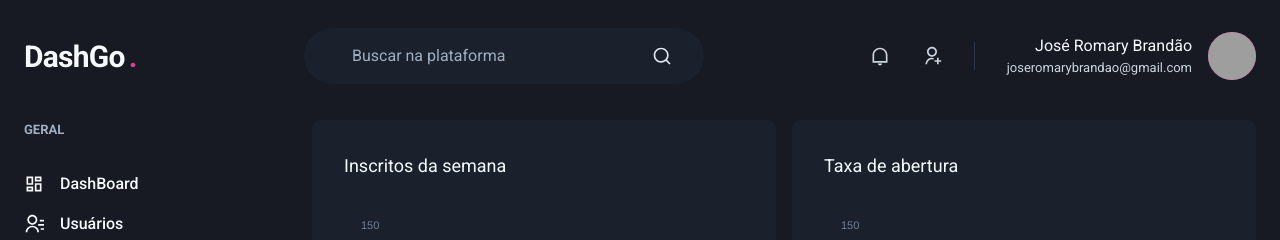
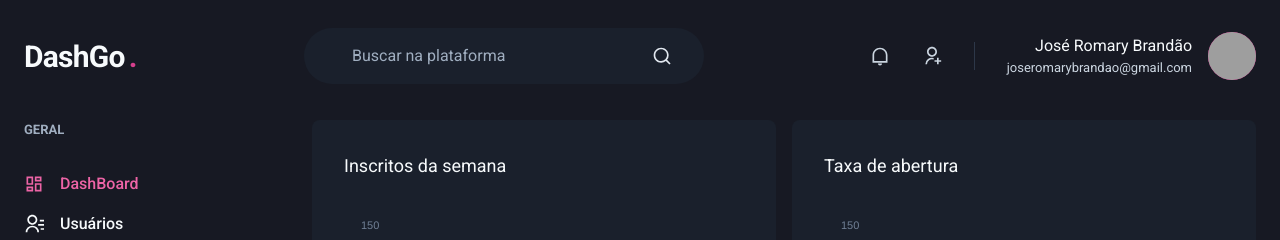
Before and after one commit to jjromary/dashgo, a Next.js app: page /dashboard in a window 1280 px wide. Shown: the top 240 px of the page. Built offline with nearby package versions, Linux system fonts and the light colour scheme; grey boxes are pictures that could not be loaded.

Commit message:
link ativo

```diff
--- /dev/null
+++ b/src/components/Activelink.tsx
@@ -0,0 +1,32 @@
+import Link, { LinkProps } from "next/link";
+import { useRouter } from "next/router";
+import { cloneElement, ReactElement } from "react";
+
+interface ActiveLinkProps extends LinkProps {
+  children: ReactElement;
+  shouldMatchExactHref?: boolean;
+}
+
+export function ActiveLink({ children, shouldMatchExactHref = false, ...rest }: ActiveLinkProps) {
+  const { asPath } = useRouter();
+
+  let isActive = false;
+
+  if( shouldMatchExactHref && (asPath === rest.href || asPath === rest.as)) {
+      isActive = true;
+  }
+
+  if(!shouldMatchExactHref &&
+    (asPath.startsWith(String(rest.href)) ||
+    asPath.startsWith(String(rest.as)))) {
+        isActive = true;
+    }
+
+  return (
+    <Link {...rest}>
+      {cloneElement(children, {
+        color: isActive ? "pink.400" : "gray.50",
+      })}
+    </Link>
+  );
+}
--- a/src/components/SideBar/NavLink.tsx
+++ b/src/components/SideBar/NavLink.tsx
@@ -1,16 +1,27 @@
-import { Icon, Link, Text, LinkProps as ChackraLinkProps } from "@chakra-ui/react";
+import {
+  Icon,
+  Link as ChakraLink,
+  Text,
+  LinkProps as ChackraLinkProps,
+} from "@chakra-ui/react";
 import { ElementType } from "react";
+import { ActiveLink } from "../Activelink";
 
-interface NavLinkProps extends ChackraLinkProps{
-    icon: ElementType;
-    children: string;
+interface NavLinkProps extends ChackraLinkProps {
+  icon: ElementType;
+  children: string;
+  href: string;
 }
 
-export function NavLink({ icon, children, ...rest}: NavLinkProps) {
+export function NavLink({ icon, href, children, ...rest }: NavLinkProps) {
   return (
-    <Link display="flex" alignItems="center" {...rest}>
-      <Icon as={icon} fontSize="20" />
-      <Text ml="4" fontWeight="medium">{children}</Text>
-    </Link>
+    <ActiveLink href={href} passHref>
+      <ChakraLink display="flex" alignItems="center" {...rest}>
+        <Icon as={icon} fontSize="20" />
+        <Text ml="4" fontWeight="medium">
+          {children}
+        </Text>
+      </ChakraLink>
+    </ActiveLink>
   );
 }
--- a/src/components/SideBar/SideBarNav.tsx
+++ b/src/components/SideBar/SideBarNav.tsx
@@ -7,13 +7,13 @@
   return (
     <Stack spacing="12" align="flex-start">
       <NavSection title="GERAL">
-        <NavLink icon={RiDashboardLine}>DashBoard</NavLink>
-        <NavLink icon={RiContactsLine}>Usuários</NavLink>
+        <NavLink icon={RiDashboardLine} href="/dashboard">DashBoard</NavLink>
+        <NavLink icon={RiContactsLine}  href="/users">Usuários</NavLink>
       </NavSection>
 
       <NavSection title="AUTOMAÇÃO">
-        <NavLink icon={RiInputMethodLine}>Formuário</NavLink>
-        <NavLink icon={RiGitBranchLine}>Automação</NavLink>
+        <NavLink icon={RiInputMethodLine}  href="/forms">Formuário</NavLink>
+        <NavLink icon={RiGitBranchLine}  href="/automation">Automação</NavLink>
       </NavSection>
     </Stack>
   );
```
Also changed, not shown: src/pages/users/create.tsx (+7 -4 lines), src/pages/users/index.tsx (+5 -2 lines).
